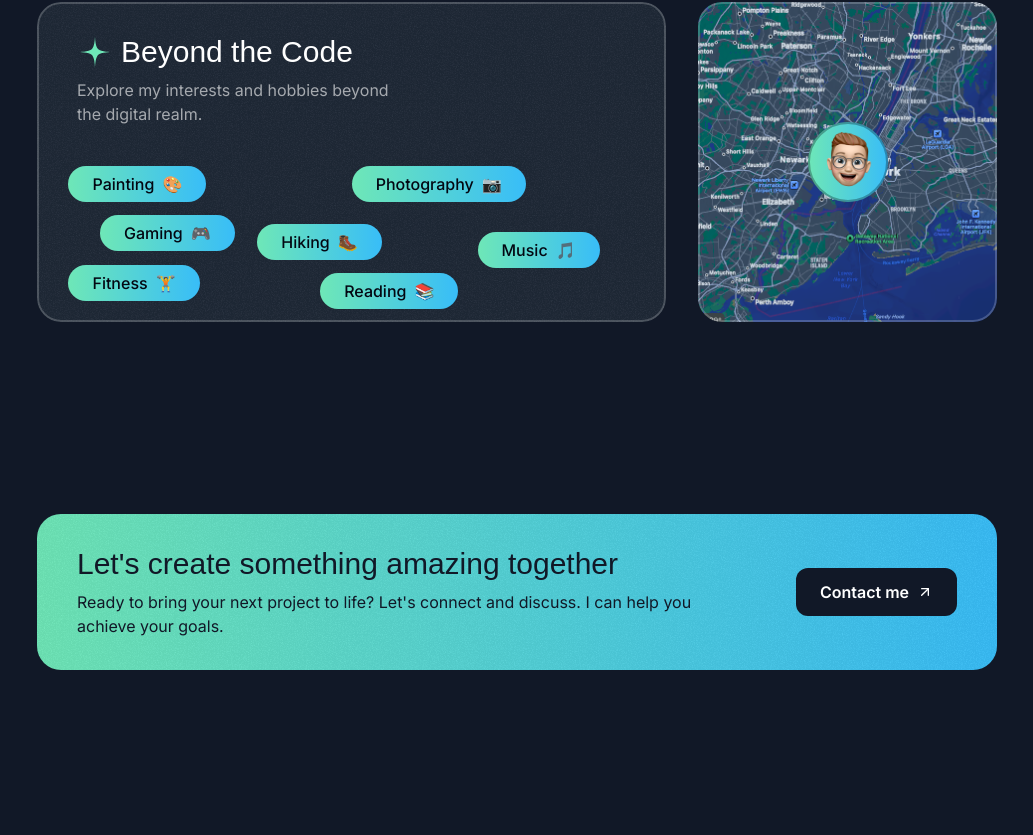
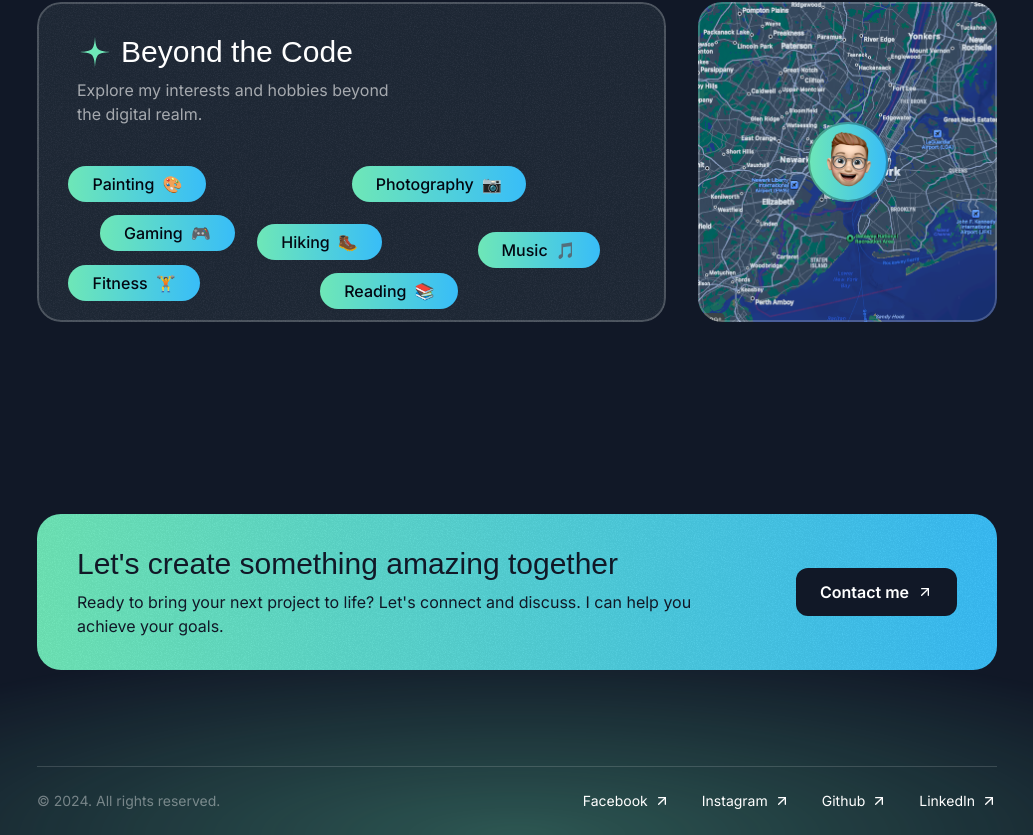
Before and after one commit to jneil-llorente/Portfiolio_Nextjs, a Next.js app: page / in a window 1280 px wide. Shown: the part 4594-5429 px from the top of the page, without its empty margins (123-1156 px from the left). Before the commit the page ends 5360 px from the top, so only its background shows below. Built offline with nearby package versions, Linux system fonts and the light colour scheme; a web font is replaced by a local one.

Commit message:
design - footer section

```diff
--- a/src/app/page.tsx
+++ b/src/app/page.tsx
@@ -5,6 +5,7 @@
 import { TestimonialsSection } from "@/sections/Testimonials";
 import { AboutSection } from "@/sections/About";
 import { ContactSection } from "@/sections/Contact";
+import { Footer } from "@/sections/Footer";
 
 
 export default function Home() {
@@ -17,6 +18,7 @@
       <TestimonialsSection/>
       <AboutSection/>
       <ContactSection/>
+      <Footer/>
     </div>
   );
 }
--- a/src/sections/Footer.tsx
+++ b/src/sections/Footer.tsx
@@ -1,3 +1,42 @@
+import ArrowUpRightIcon from '@/assets/icons/arrow-up-right.svg'
+
+const footerLinks = [
+  {
+    title: 'Facebook',
+    href: '#',
+  },
+  {
+    title: 'Instagram',
+    href: '#',
+  },
+  {
+    title: 'Github',
+    href: '#',
+  },
+  {
+    title: 'LinkedIn',
+    href: '#',
+  },
+]
+
+
 export const Footer = () => {
-  return <div>Footer Section</div>;
+  return (
+  <footer className='relative -z-10 overflow-x-clip'>
+    <div className='absolute h-[400px] w-[1600px] bottom-0 left-1/2 -translate-x-1/2 bg-emerald-300/30 [mask-image:radial-gradient(50%_50%_at_bottom_center,black,transparent)] -z-10'></div>
+    <div className="container">
+      <div className='border-t border-white/15 py-6 text-sm flex flex-col md:flex-row md:justify-between items-center gap-8'>
+        <div className='text-white/40'>&copy; 2024. All rights reserved.</div>
+          <nav className='flex flex-col md:flex-row items-center gap-8'>
+            {footerLinks.map(link =>(
+              <a href="#"  key={link.title} className='inline-flex items-center gap-1.5'>
+                <span>{link.title}</span>
+                <ArrowUpRightIcon className="size-4"/>
+              </a>
+            ))}
+          </nav>
+      </div>
+    </div>
+  </footer>
+  );
 };
```
